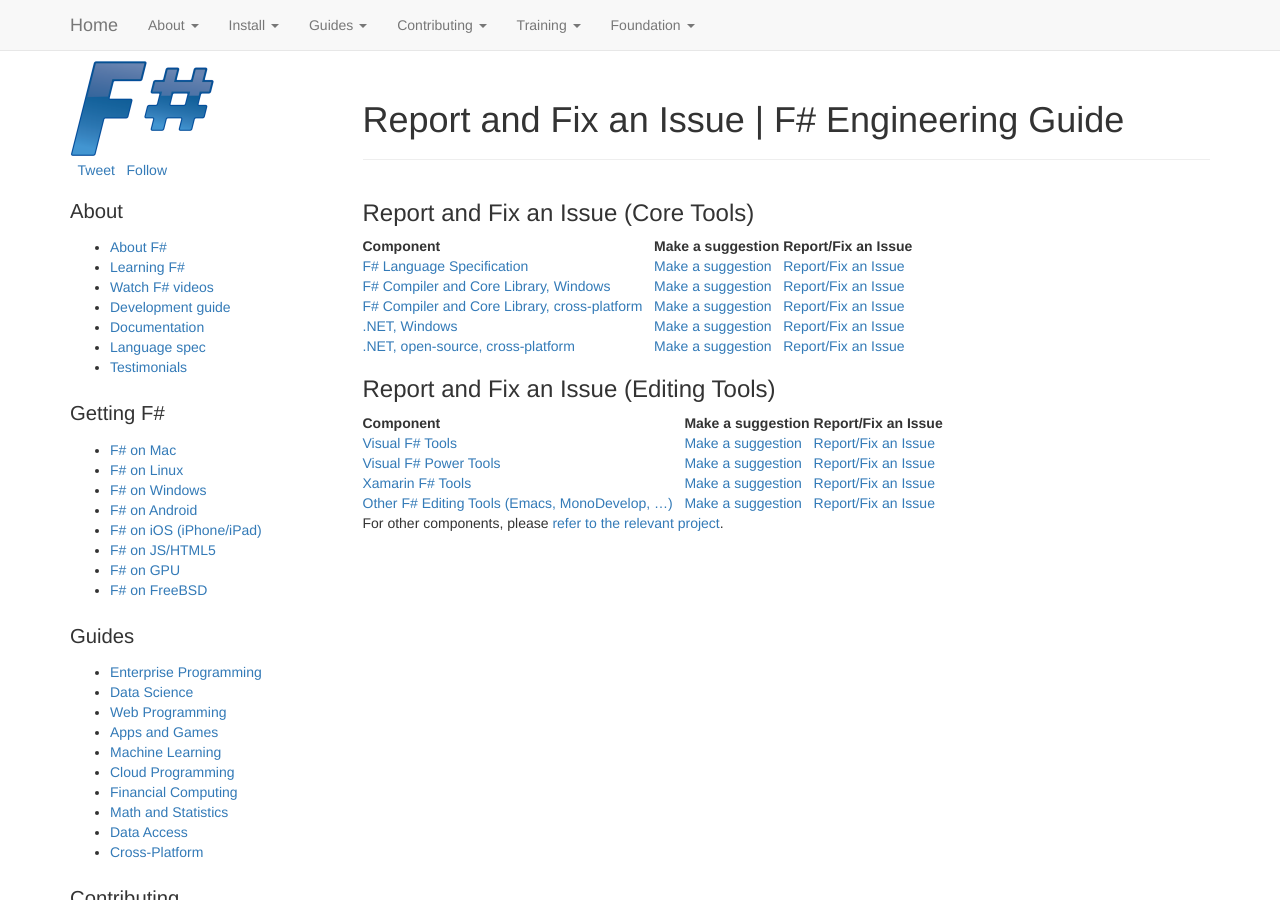
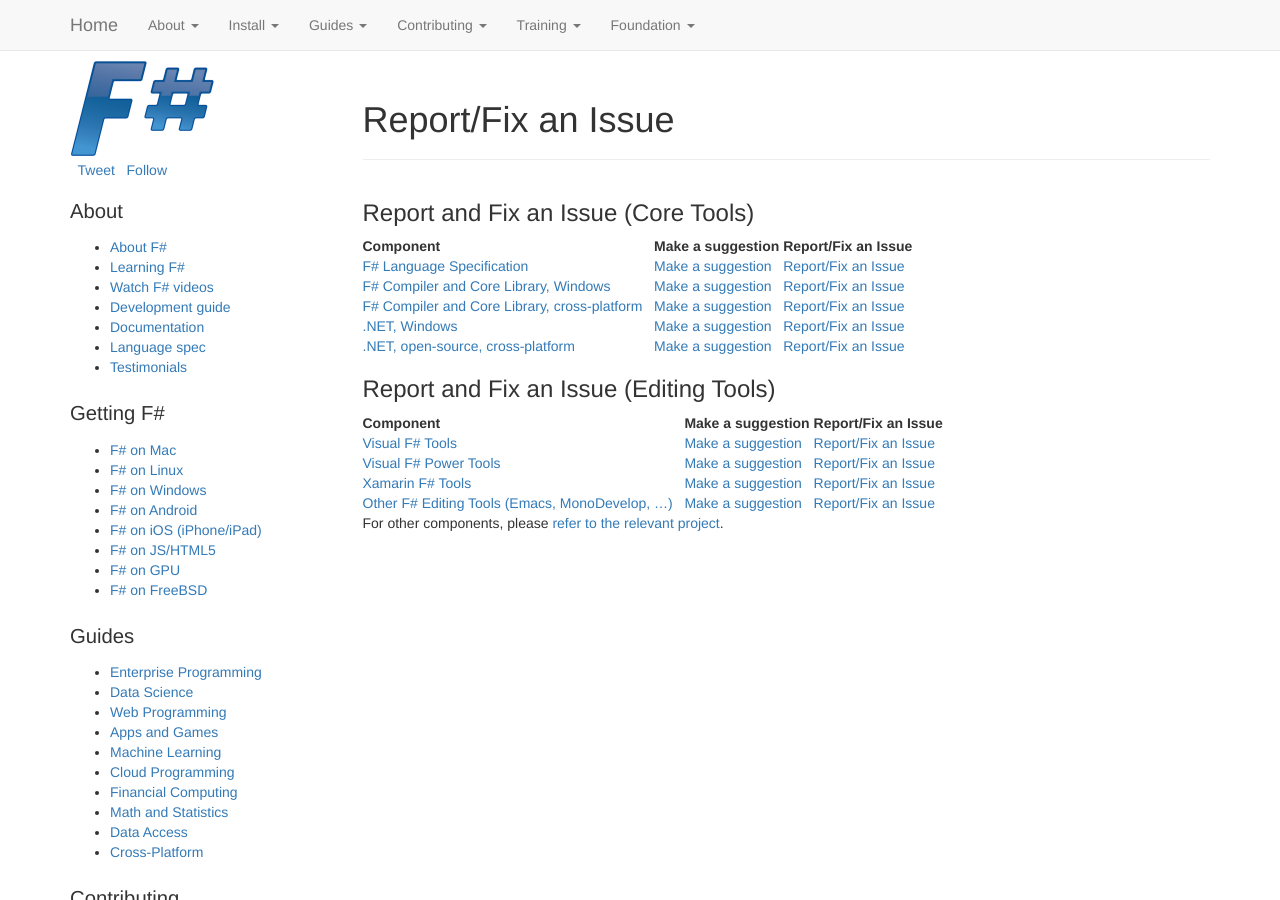
Before and after one commit to fsharp/fsharp.org, a Jekyll site: the page built from guides/engineering/issues.md, in a window 1280 px wide and 900 px high. Built offline with Jekyll 4.4.1, drawn with Linux system fonts in a browser that asks for light colours; nearby versions of some CDN libraries; some web fonts are replaced; comment, search, counter and statistics services are not loaded.

Commit message:
Update issues.md

```diff
--- a/guides/engineering/issues.md
+++ b/guides/engineering/issues.md
@@ -1,7 +1,7 @@
 ---
 layout: default
-title: Report and Fix an Issue | F# Engineering Guide | The F# Software Foundation
-headline: Report and Fix an Issue | F# Engineering Guide
+title: Report/Fix an Issue | The F# Software Foundation
+headline: Report/Fix an Issue
 ---
 
 ### Report and Fix an Issue (Core Tools)
```
